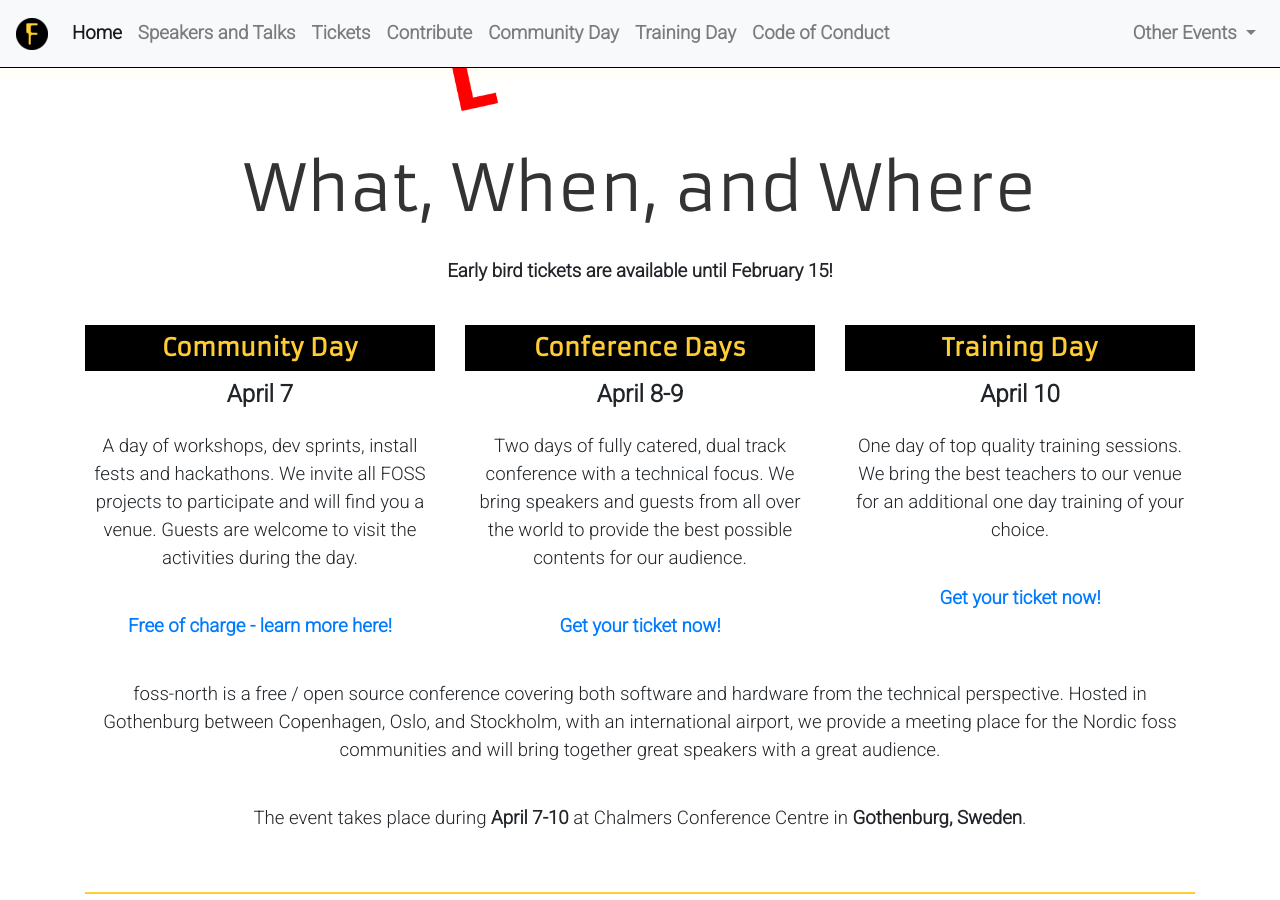
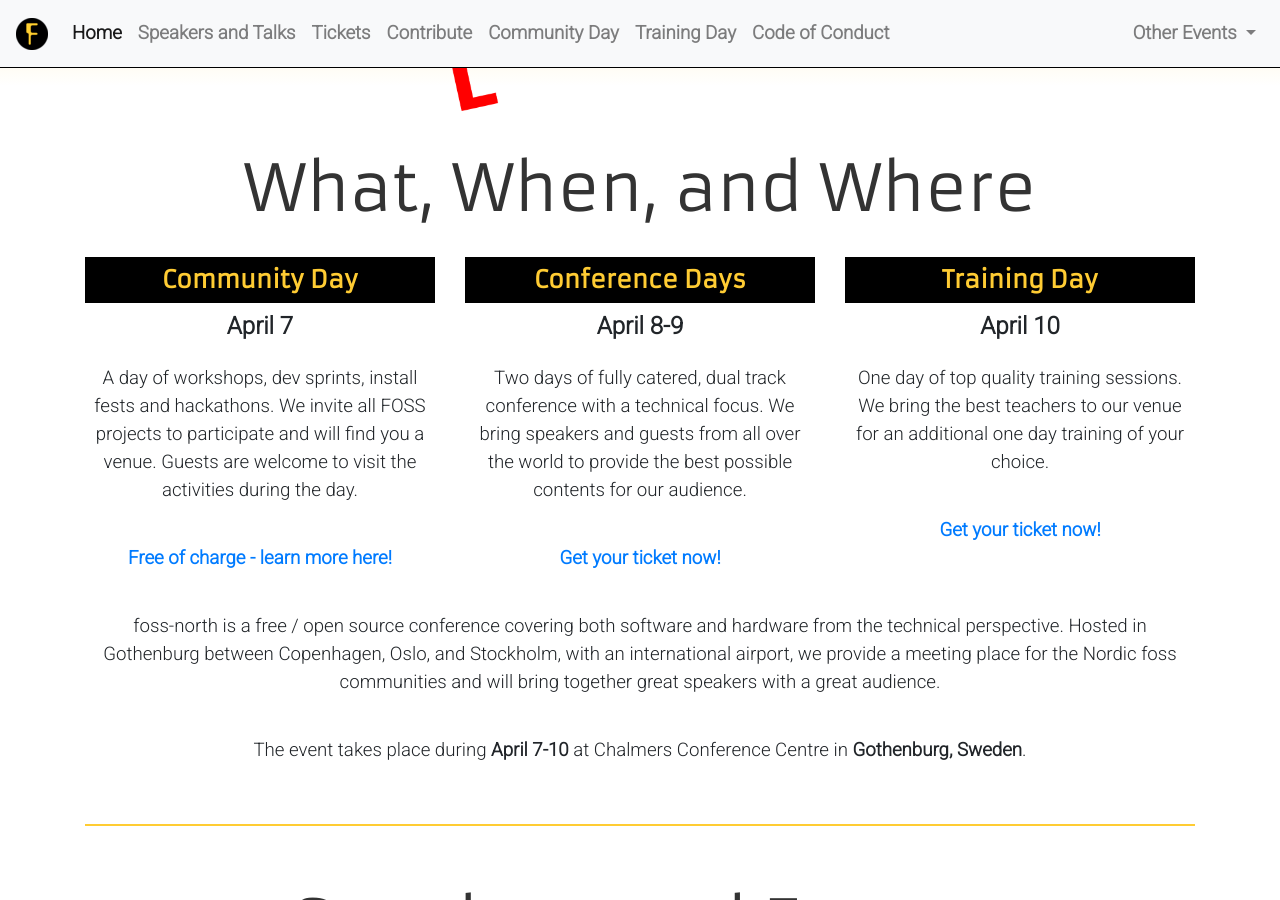
Before and after one commit to e8johan/foss-north-jekyll-2019, a Jekyll site: the page built from index.md, in a window 1280 px wide and 900 px high, scrolled down 364 px. Built offline with Jekyll 4.4.1, drawn with Linux system fonts in a browser that asks for light colours; nearby versions of some CDN libraries.

Commit message:
Removed early birds

```diff
--- a/index.md
+++ b/index.md
@@ -9,8 +9,6 @@ order: 10
 </p>
 
 <h1>What, When, and Where</h1>
-
-<b>Early bird tickets are available until February 15!</b>
 
 <div class="row">
     <div class="col-md-4">
```
Also changed, not shown: tickets.md (+0 -2 lines).
